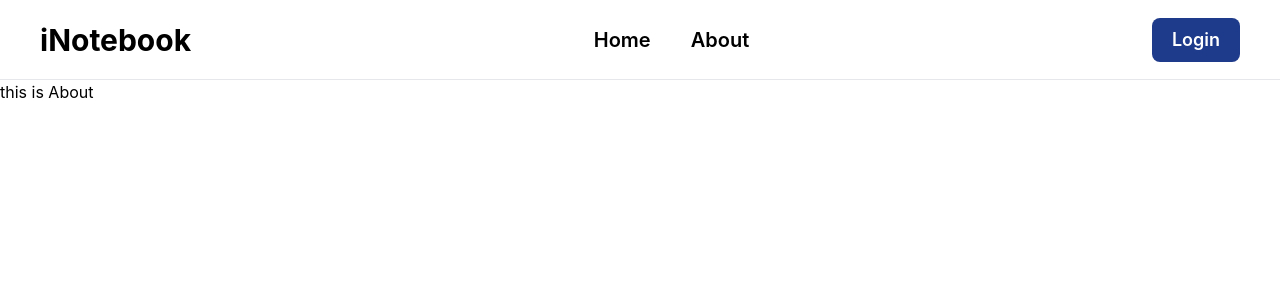
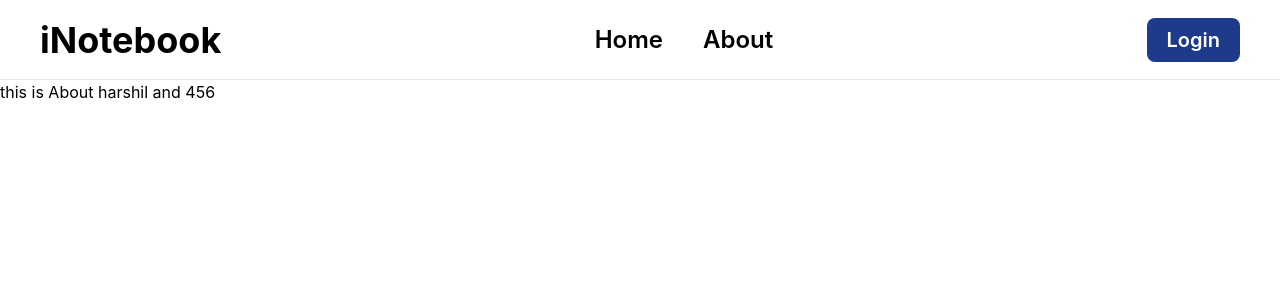
Before and after one commit to Divy2103/inotebook, a React (Create React App) app in the folder front_end/: page /about in a window 1280 px wide. Shown: the top 300 px of the page. Built offline with nearby package versions, Linux system fonts and the light colour scheme; the HTML template or start-up script is replaced by a standard one.

Commit message:
useContext complited

```diff
--- a/front_end/src/App.js
+++ b/front_end/src/App.js
@@ -7,18 +7,21 @@ import {
   Routes,
   Route,
 } from "react-router-dom";
+import NoteState from './context/notes/NoteState';
 
 function App() {
   return (
-    <div className="App">
-     <Router>
-     <Navbar/>
-        <Routes >
-          <Route path="/" element={<Home/>}></Route>
-          <Route path="/about" element={<About/>}></Route>
-        </Routes>
-      </Router>
-    </div>
+    <>
+      <NoteState>
+        <Router>
+          <Navbar />
+          <Routes >
+            <Route path="/" element={<Home />}></Route>
+            <Route path="/about" element={<About />}></Route>
+          </Routes>
+        </Router>
+      </NoteState>
+    </>
   );
 }
 
--- a/front_end/src/components/About.js
+++ b/front_end/src/components/About.js
@@ -1,9 +1,16 @@
-import React from 'react'
+import React, { useContext, useEffect } from 'react'
+import NoteContext from '../context/notes/NoteContext';
 
 const About = () => {
+  const a = useContext(NoteContext);
+  useEffect(() => {
+    a.update()
+    // eslint-disable-next-line
+  }, [])
+
   return (
     <div>
-      this is About
+      this is About {a.state.name} and {a.state.class}
     </div>
   )
 }
--- a/front_end/src/components/Navbar.js
+++ b/front_end/src/components/Navbar.js
@@ -4,16 +4,16 @@ import { Link } from 'react-router-dom'
 const Navbar = () => {
     return (
         <div className="h-20 border-b flex items-center justify-between px-10 text-black font-semibold">
-            <div className="logo font-bold text-3xl cursor-pointer">
+            <div className="logo font-bold text-4xl cursor-pointer">
                 <Link to="/">iNotebook</Link>
             </div>
-            <ul className='flex justify-center items-center space-x-10 text-xl'>
+            <ul className='flex justify-center items-center space-x-10 text-2xl'>
                 <li className='hover:text-blue-700 cursor-pointer'> <Link to='/'>Home</Link> </li>
                 <li className='hover:text-blue-700 cursor-pointer'> <Link to='/about'>About</Link> </li>
             </ul>
 
             <div >
-                <button className='py-2 px-5 rounded-lg bg-blue-900 text-white text-lg hover:bg-blue-700 hover:text-white duration-300'>Login</button>
+                <button className='py-2 px-5 rounded-lg bg-blue-900 text-white text-xl hover:bg-blue-700 hover:text-white duration-300'>Login</button>
             </div>
         </div>
     )
--- /dev/null
+++ b/front_end/src/context/notes/NoteContext.js
@@ -0,0 +1,5 @@
+import { createContext } from "react";
+
+const NoteContext = createContext();
+
+export default NoteContext;
--- /dev/null
+++ b/front_end/src/context/notes/NoteState.js
@@ -0,0 +1,25 @@
+import React, { useState } from 'react'
+import NoteContext from './NoteContext'
+
+const NoteState = (props) => {
+    const s1 = {
+        "name": "divy",
+        "class": 123
+    }
+    const [state, setState] = useState(s1)
+    const update = () => {
+        setTimeout(() => {
+            setState({
+                "name": "harshil",
+                "class": 456
+            })
+        }, 1000);
+    }
+    return (
+        <NoteContext.Provider value={{state, update}}>
+            {props.children}
+        </NoteContext.Provider>
+    )
+}
+
+export default NoteState
```
Also changed, not shown: 2 other files (tests, documents, lock files or other folders).
